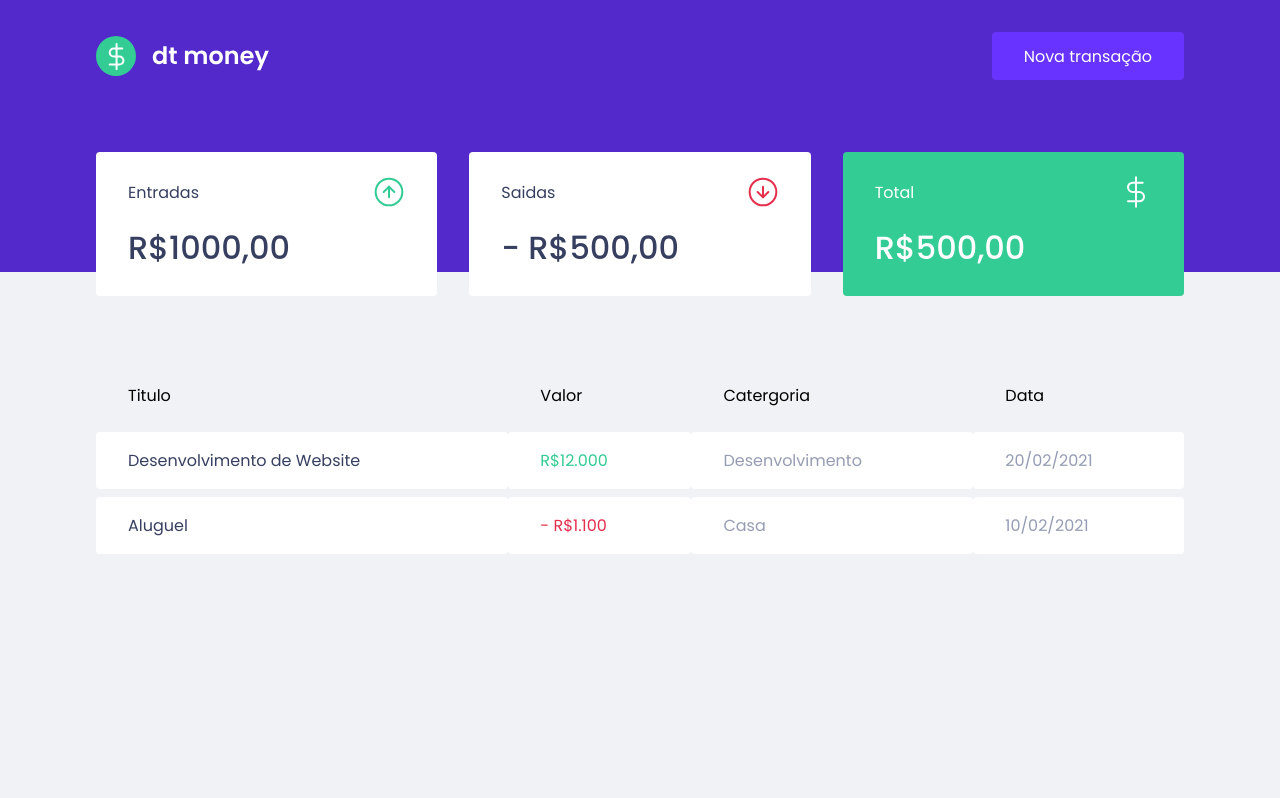
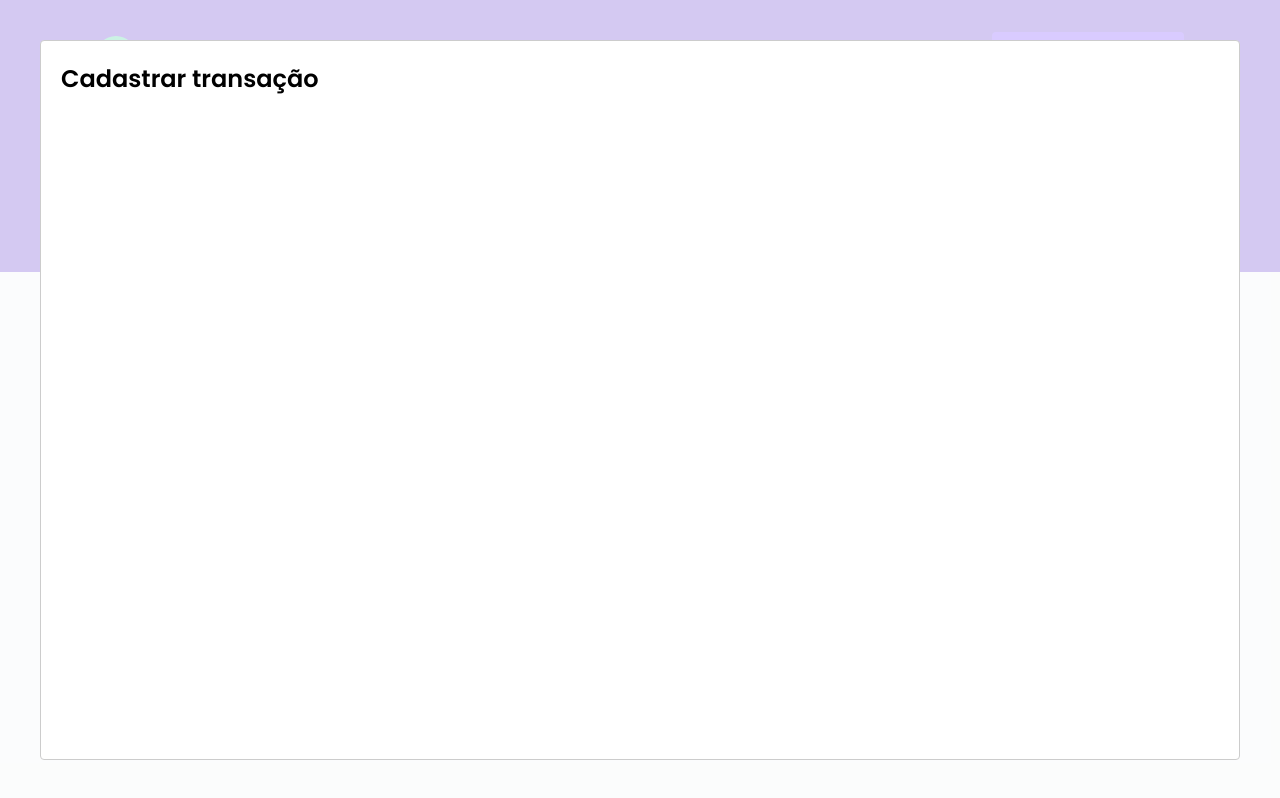
Before and after one commit to jvmineiro/dtmoney, a React (Create React App) app: page / in a window 1280 px wide. Both pictures are taken after a click on the button "Nova transação". Built offline with nearby package versions, Linux system fonts and the light colour scheme; no server answers; what miragejs would draw is missing.

Commit message:
react-modal adicionado

```diff
--- a/package.json
+++ b/package.json
@@ -7,6 +7,7 @@
     "miragejs": "^0.1.41",
     "react": "^17.0.1",
     "react-dom": "^17.0.1",
+    "react-modal": "^3.12.1",
     "react-scripts": "4.0.3",
     "styled-components": "^5.2.1",
     "web-vitals": "^1.0.1"
@@ -19,6 +20,7 @@
     "@types/node": "^12.0.0",
     "@types/react": "^17.0.0",
     "@types/react-dom": "^17.0.0",
+    "@types/react-modal": "^3.12.0",
     "@types/styled-components": "^5.1.9",
     "typescript": "^4.1.2"
   },
--- a/src/components/Header/index.tsx
+++ b/src/components/Header/index.tsx
@@ -1,16 +1,33 @@
+import { useState } from 'react';
+import Modal from 'react-modal';
 import logoImg from '../../assets/logo.svg';
 import { Container, Content } from './styles';
 
+export function Header() {
+    const [isNewTransactionModalOpen, setIsNewTransactionModalOpen] = useState(false);
 
+    function handleOpenNewTransactionModal() {
+        setIsNewTransactionModalOpen(true);
+    }
 
-export function Header() {
+    function handleCloseNewTransactionModal() {
+        setIsNewTransactionModalOpen(false);
+    }
+
     return (
         <Container>
             <Content>
                 <img src={logoImg} alt="dt money"/>
-                <button type="button">
+                <button type="button" onClick={handleOpenNewTransactionModal}>
                     Nova transação
                 </button>
+
+                <Modal
+                    isOpen={isNewTransactionModalOpen}
+                    onRequestClose={handleCloseNewTransactionModal}
+                >
+                    <h2>Cadastrar transação</h2>
+                </Modal>
             </Content>
         </Container>
     )
```
Also changed, not shown: 1 other file (tests, documents, lock files or other folders).
